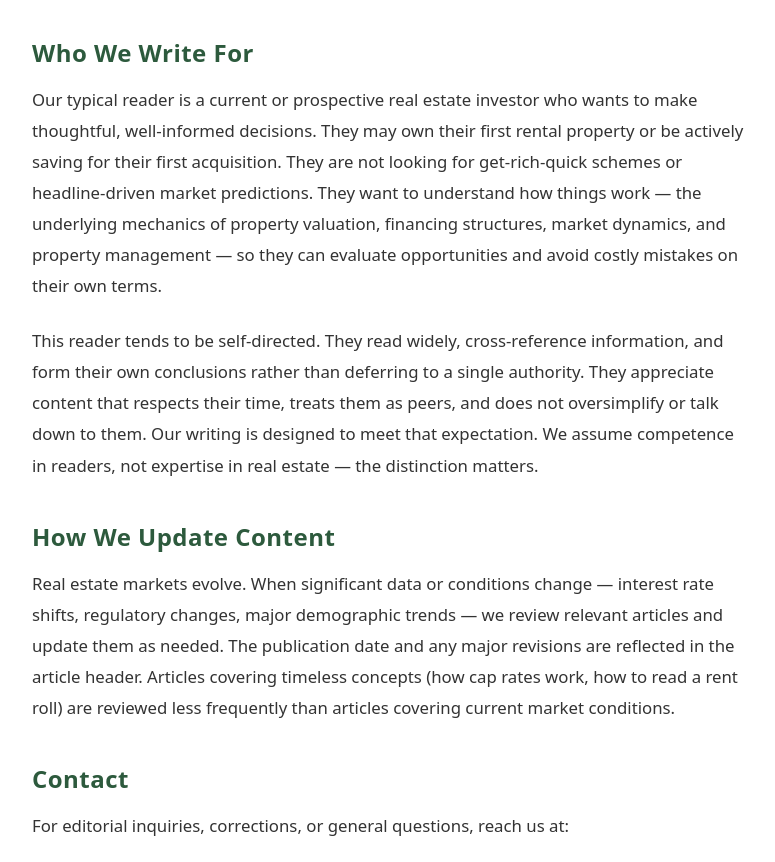
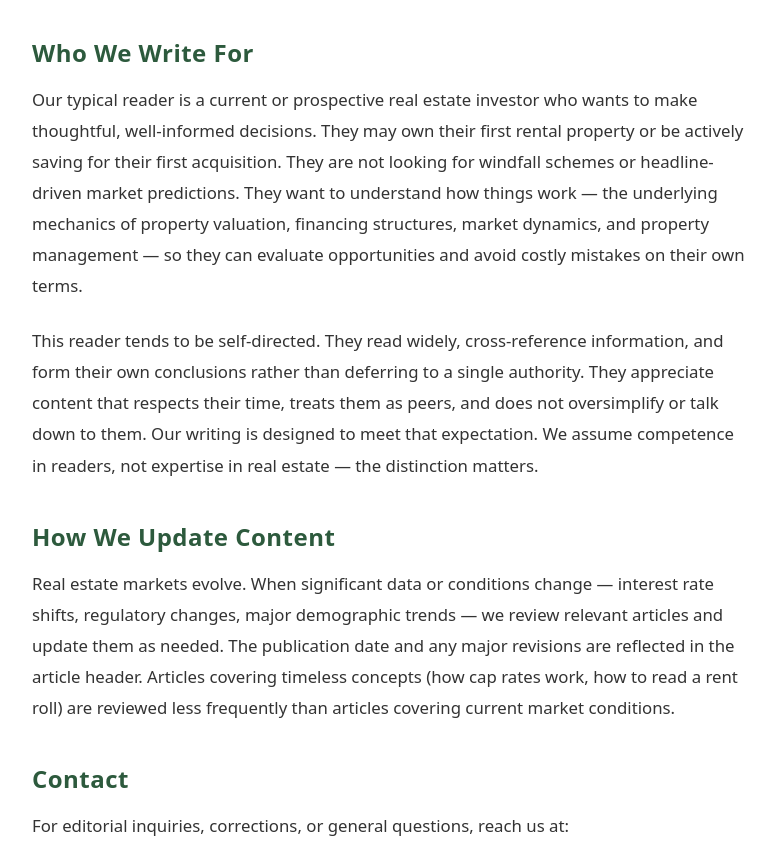
Before and after one commit to michaelbacotti/succession-rebuild, a website: page about/index.html in a window 1280 px wide. Shown: the part 3637-4499 px from the top of the page, without its empty margins (82-857 px from the left). Drawn offline with Linux system fonts and the light colour scheme.

Commit message:
about: replace 'get-rich-quick schemes' with 'windfall schemes' (anti-pattern sweep)

```diff
--- a/about/index.html
+++ b/about/index.html
@@ -82,7 +82,7 @@
  <p>We do not accept sponsored content, paid placements, or advertising partnerships that influence what we write. Our only financial relationship with any brand or company is standard display advertising, which is clearly labeled and kept separate from editorial content. No advertiser has ever influenced, reviewed, or approved any article on this site. When we link to products, services, or tools, those links are chosen editorially based on relevance and usefulness to our readers — not because of commercial relationships.</p>
 
  <h2>Who We Write For</h2>
- <p>Our typical reader is a current or prospective real estate investor who wants to make thoughtful, well-informed decisions. They may own their first rental property or be actively saving for their first acquisition. They are not looking for get-rich-quick schemes or headline-driven market predictions. They want to understand how things work — the underlying mechanics of property valuation, financing structures, market dynamics, and property management — so they can evaluate opportunities and avoid costly mistakes on their own terms.</p>
+ <p>Our typical reader is a current or prospective real estate investor who wants to make thoughtful, well-informed decisions. They may own their first rental property or be actively saving for their first acquisition. They are not looking for windfall schemes or headline-driven market predictions. They want to understand how things work — the underlying mechanics of property valuation, financing structures, market dynamics, and property management — so they can evaluate opportunities and avoid costly mistakes on their own terms.</p>
 
  <p>This reader tends to be self-directed. They read widely, cross-reference information, and form their own conclusions rather than deferring to a single authority. They appreciate content that respects their time, treats them as peers, and does not oversimplify or talk down to them. Our writing is designed to meet that expectation. We assume competence in readers, not expertise in real estate — the distinction matters.</p>
 
```
